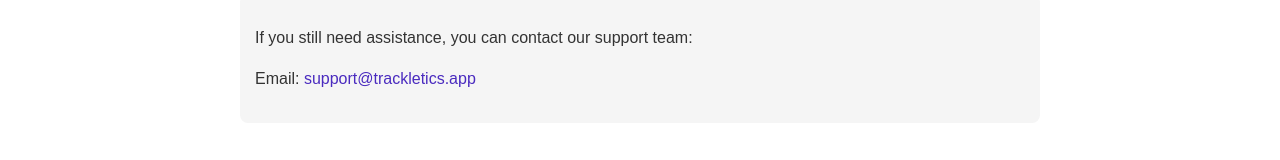
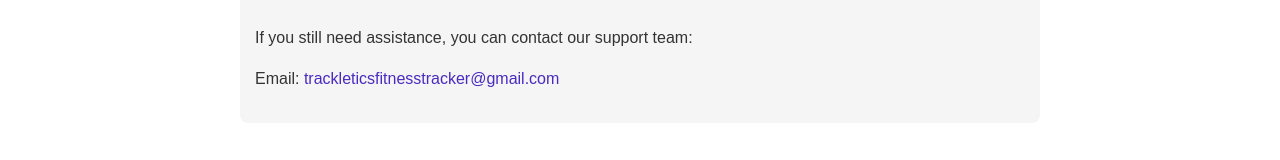
Before and after one commit to AhmedMahhmoud/trackletics_support, a plain HTML site: page index.html in a window 1280 px wide. Shown: the part 517-677 px from the top of the page. Drawn offline with Linux system fonts and the light colour scheme.

Commit message:
Update index.html

```diff
--- a/index.html
+++ b/index.html
@@ -1,6 +1,5 @@
 <!DOCTYPE html>
 <html lang="en">
-
 <head>
   <meta charset="UTF-8">
   <meta name="viewport" content="width=device-width, initial-scale=1.0">
@@ -14,44 +13,35 @@
       color: #333;
       line-height: 1.6;
     }
-
     header {
-            background: #4A2BBF;
-            /* Trackletics purple */
+      background: #4A2BBF; /* Trackletics purple */
       color: #fff;
       padding: 20px;
       text-align: center;
     }
-
     header h1 {
       margin: 0;
     }
-
     section {
       padding: 20px;
       max-width: 800px;
       margin: auto;
     }
-
     h2 {
       color: #4A2BBF;
     }
-
     .contact {
       background: #f5f5f5;
       padding: 15px;
       border-radius: 8px;
     }
-
     a {
       color: #4A2BBF;
       text-decoration: none;
     }
-
     a:hover {
       text-decoration: underline;
     }
-
     footer {
       text-align: center;
       padding: 15px;
@@ -61,7 +51,6 @@
     }
   </style>
 </head>
-
 <body>
 
   <header>
@@ -81,7 +70,7 @@
     <h2>Need More Help?</h2>
     <div class="contact">
       <p>If you still need assistance, you can contact our support team:</p>
-            <p>Email: <a href="mailto:support@trackletics.app">support@trackletics.app</a></p>
+      <p>Email: <a href="mailto:trackleticsfitnesstracker@gmail.com">trackleticsfitnesstracker@gmail.com</a></p>
     </div>
   </section>
 
@@ -90,5 +79,4 @@
   </footer>
 
 </body>
-
 </html>
```
Lines whose indentation alone changed are shown as unchanged.
